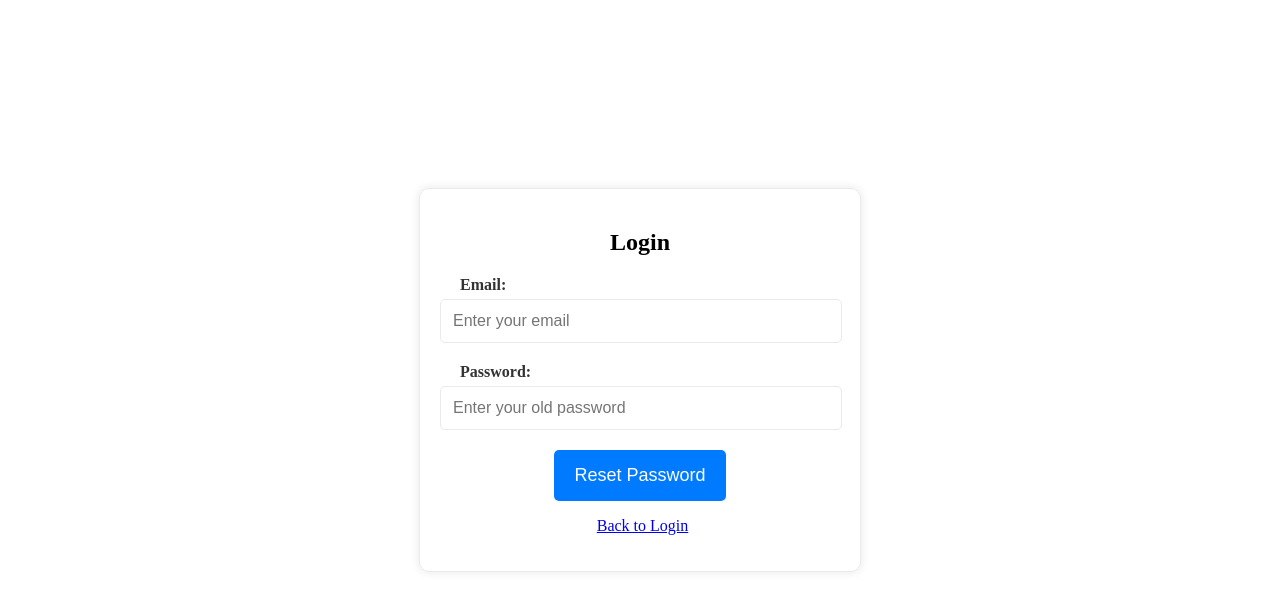
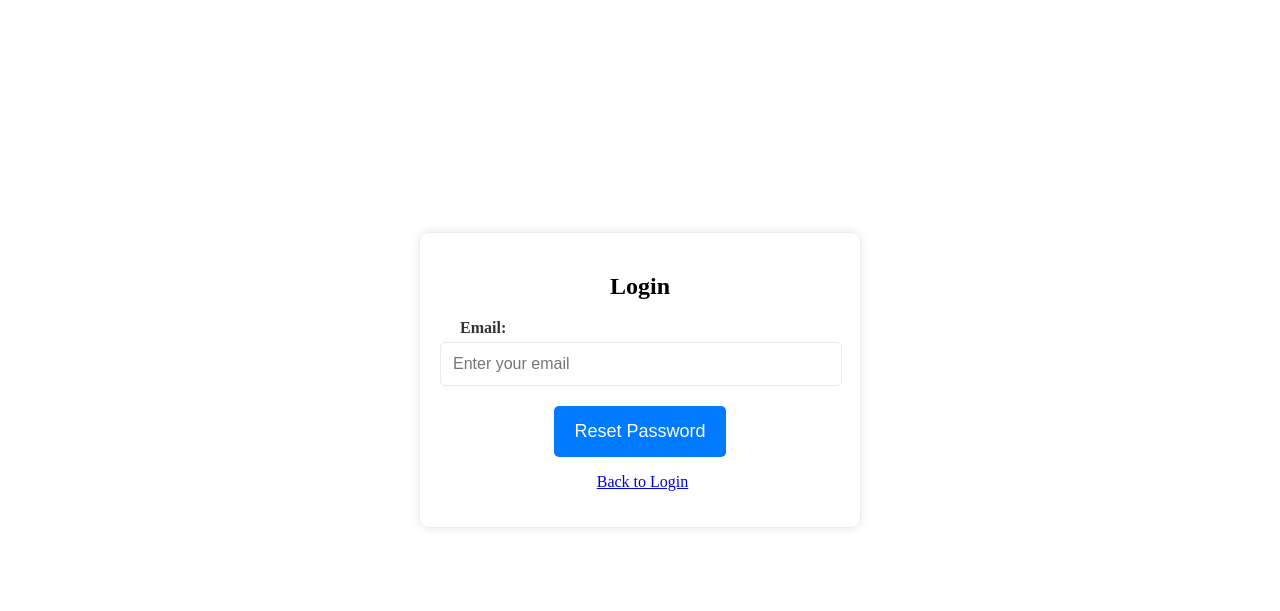
Before and after one commit to MudassirQuraishi/BudgetTracker, a website: page public/Reset/reset.html in a window 1280 px wide. Shown: the part 65-676 px from the top of the page. Drawn offline with nearby package versions, Linux system fonts and the light colour scheme.

Commit message:
reset file changes

```diff
--- a/public/Reset/reset.html
+++ b/public/Reset/reset.html
@@ -29,16 +29,6 @@
               required
             />
           </div>
-          <div class="form-group">
-            <label for="password">Password:</label>
-            <input
-              type="password"
-              class="form-control"
-              id="password"
-              placeholder="Enter your old password"
-              required
-            />
-          </div>
           <button type="submit" class="btn btn-primary btn-block">
             Reset Password
           </button>
```
